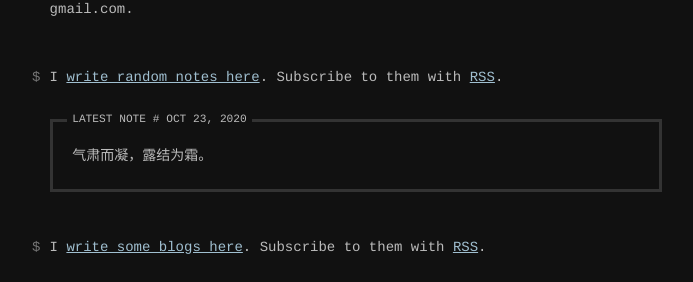
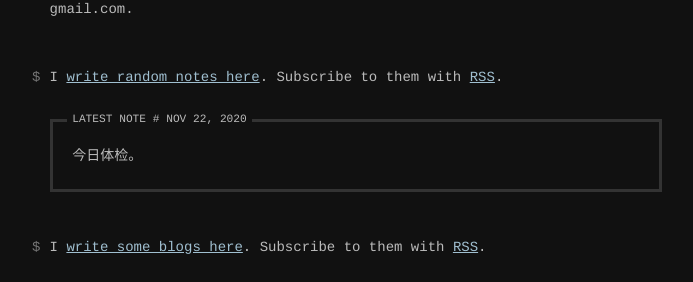
Before and after one commit to ssdr/site, a Jekyll site: the page built from index.html, in a window 1280 px wide. Shown: the part 277-559 px from the top of the page, without its empty margins (293-986 px from the left). Built offline with Jekyll 4.4.1, drawn with Linux system fonts in a browser that asks for light colours; comment, search, counter and statistics services are not loaded.

Commit message:
📝 Update an entry via micropub

```diff
--- a/_data/notes.yml
+++ b/_data/notes.yml
@@ -1,3 +1,7 @@
+- date: 2020/11/22 01:23
+  content: |
+    今日体检。
+
 - date: 2020/10/23 01:30
   content: |
     气肃而凝，露结为霜。
```
